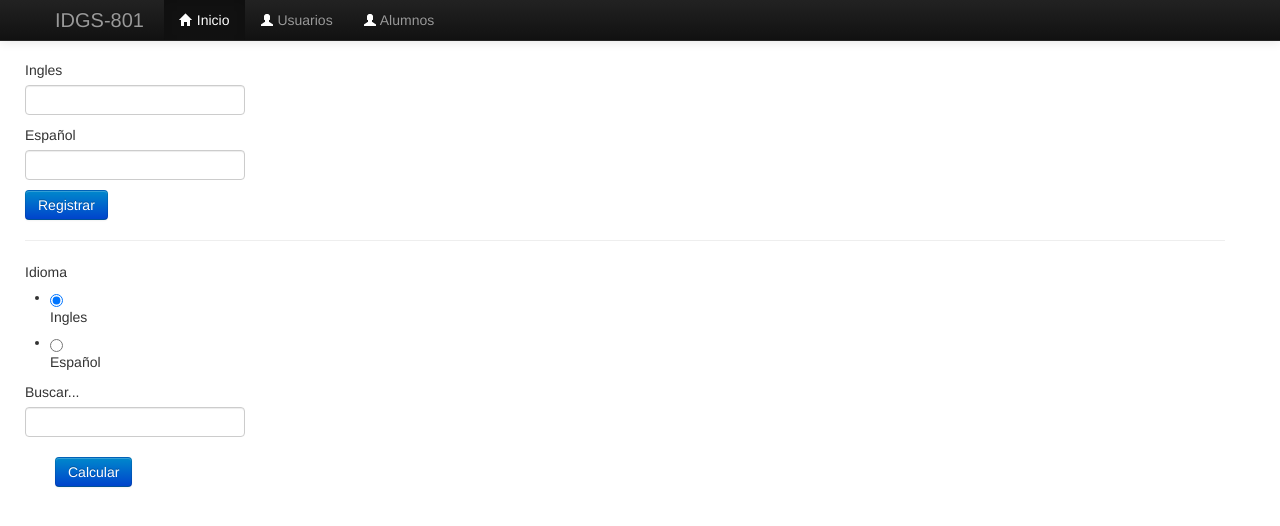
After one commit to IDGS-801-21000016/PracticasParcial1-IDGS801, a Flask app: page /idiomas in a window 1280 px wide. The commit adds this page. Shown: the top 526 px of the page. Run offline with Flask 3, Linux system fonts and the light colour scheme; some libraries are stand-ins or nearby versions.

Commit message:
JURH - 14/2/2024 lectura de archivos

```diff
--- a/formsDistancia/form.py
+++ b/formsDistancia/form.py
@@ -1,13 +1,9 @@
 from flask_wtf import Form
 from wtforms import FloatField
 
-from wtforms import SelectField, RadioField
+from wtforms import SelectField, RadioField, StringField
+from wtforms.validators import DataRequired
 
-
-x =2
-y = 3
-
-valor = 'Pu' if x > y else 'to'
 
 class Inputs(Form):
   color1 = SelectField('color1',choices=['Negro','Cafe','Rojo','Naranja','Amarillo','Verde','Azul','Violeta','Gris','Blanco'])
@@ -20,3 +16,35 @@ class InputsForm(Form):
     x2 = FloatField('x2')
     y1 = FloatField('y1')
     y2 = FloatField('y2')
+
+class Idiomas(Form):
+  ingles = StringField(
+     label="Ingles",
+     validators=[DataRequired("El campo es requerido")]
+  )
+  spanish = StringField(
+     label="Español",
+     validators=[DataRequired("El campo es requerido")]
+  )
+
+  q = StringField(
+     label="Buscar...",
+  )
+
+  idioma  = RadioField('Idioma',choices=['Ingles','Español'], default="Ingles")
+
+
+def saveInFile(espa,ing):
+  file = open("templates/dicc.txt", "a")
+  file.write(f"\n{espa}:{ing}")
+
+
+# busqueda el elemento
+def searchInFile(q,idioma):
+  file =  open("templates/dicc.txt", "r")
+   #el formato es: español:ingles
+  q_result = ""
+  for line in file:
+      if q in line:
+        q_result = line
+        return q_result.split(":")[0] if idioma == "Español" else q_result.split(":")[1]
--- a/main.py
+++ b/main.py
@@ -1,6 +1,7 @@
 from flask import Flask, request, render_template
 import math
-from formsDistancia.form import InputsForm, Inputs as Ip
+from dataclasses import dataclass
+from formsDistancia.form import InputsForm, Inputs as Ip, Idiomas, saveInFile, searchInFile
 
 app = Flask(__name__)
 
@@ -8,6 +9,30 @@ app = Flask(__name__)
 @app.route('/')
 def operasBas():
   	return render_template('operasBas.html')
+
+@app.route("/idiomas", methods=['GET', 'POST'])
+def idiomas():
+   form = Idiomas(request.form)
+   espa = ""
+   ing = ""
+   q = ""
+   q_result = ""
+
+   if request.method == 'POST' and form.validate():
+      espa = form.spanish.data
+      ing = form.ingles.data
+      idioma = form.idioma.data
+      q = form.q.data
+      saveInFile(espa,ing)
+      if form.q.data != "":
+         return render_template("idiomas.html",form=form,espa=espa,ing=ing,idioma=idioma,q=q,q_result=searchInFile(q,idioma))
+
+      return render_template("idiomas.html",form=form,espa=espa,ing=ing,idioma=idioma)
+
+   return render_template("idiomas.html",form=form)
+
+
+
 
 @app.route('/resistencia',  methods=['GET', 'POST'])
 def resistencia():
--- a/templates/_macros.html
+++ b/templates/_macros.html
@@ -1,4 +1,20 @@
 {% macro camposNuevos(field) %}
 <div>{{field.label}}</div>
 <div>{{ field(**kwargs) | safe }}</div>
-{% endmacro %}
+{% if field.errors %}
+
+<ul>
+	{% for error in field.errors %}
+	<li
+		style="
+			color: red;
+			font-size: 12px;
+			font-weight: bold;
+			list-style: none;
+		"
+	>
+		{{error}}
+	</li>
+	{% endfor %}
+</ul>
+{% endif %} {% endmacro %}
--- /dev/null
+++ b/templates/idiomas.html
@@ -0,0 +1,33 @@
+{% extends "layout.html" %} {% import '_macros.html' as macros %} {%
+block content %}
+
+<form action="" novalidate method="POST">
+	<div class="row control-group">
+		<div class="form-group form-floating">
+			{{macros.camposNuevos(form.ingles, class="form-control")}}
+		</div>
+
+		<div class="form-group form-floating">
+			{{macros.camposNuevos(form.spanish, class="form-control")}}
+		</div>
+
+		<div class="form-group form-floating">
+			<button class="btn btn-primary">Registrar</button>
+		</div>
+		<hr />
+
+		<div class="form-group form-floating">
+			{{macros.camposNuevos(form.idioma, class="form-control")}}
+		</div>
+		<div class="form-group form-floating">
+			{{macros.camposNuevos(form.q, class="form-control")}}
+		</div>
+	</div>
+
+	<div class="form-group">
+		<button type="submit" class="btn btn-primary">Calcular</button>
+	</div>
+
+	{% if q_result %} {{q_result}} {% endif %}
+</form>
+{% endblock %}
```
Also changed, not shown: templates/dicc.txt (added, +7 -0 lines).
